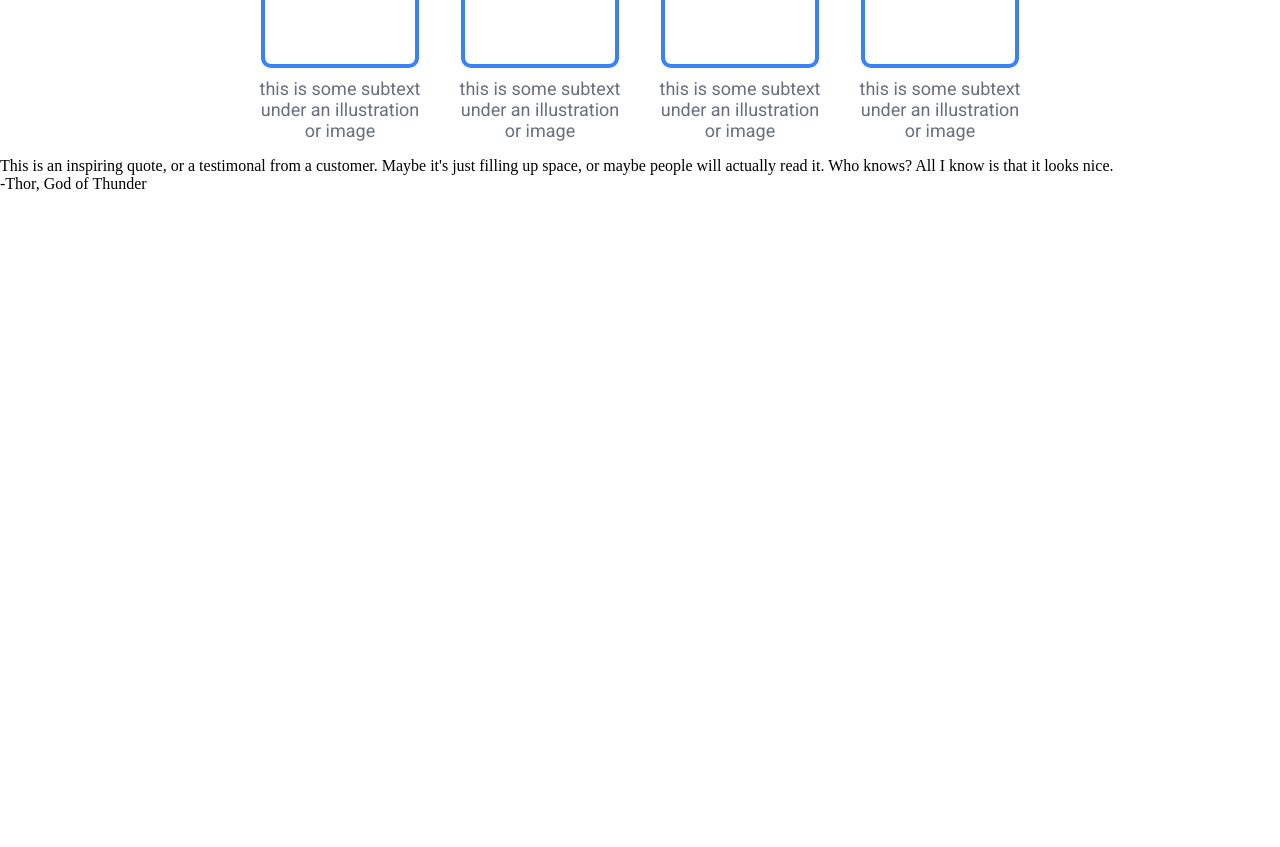
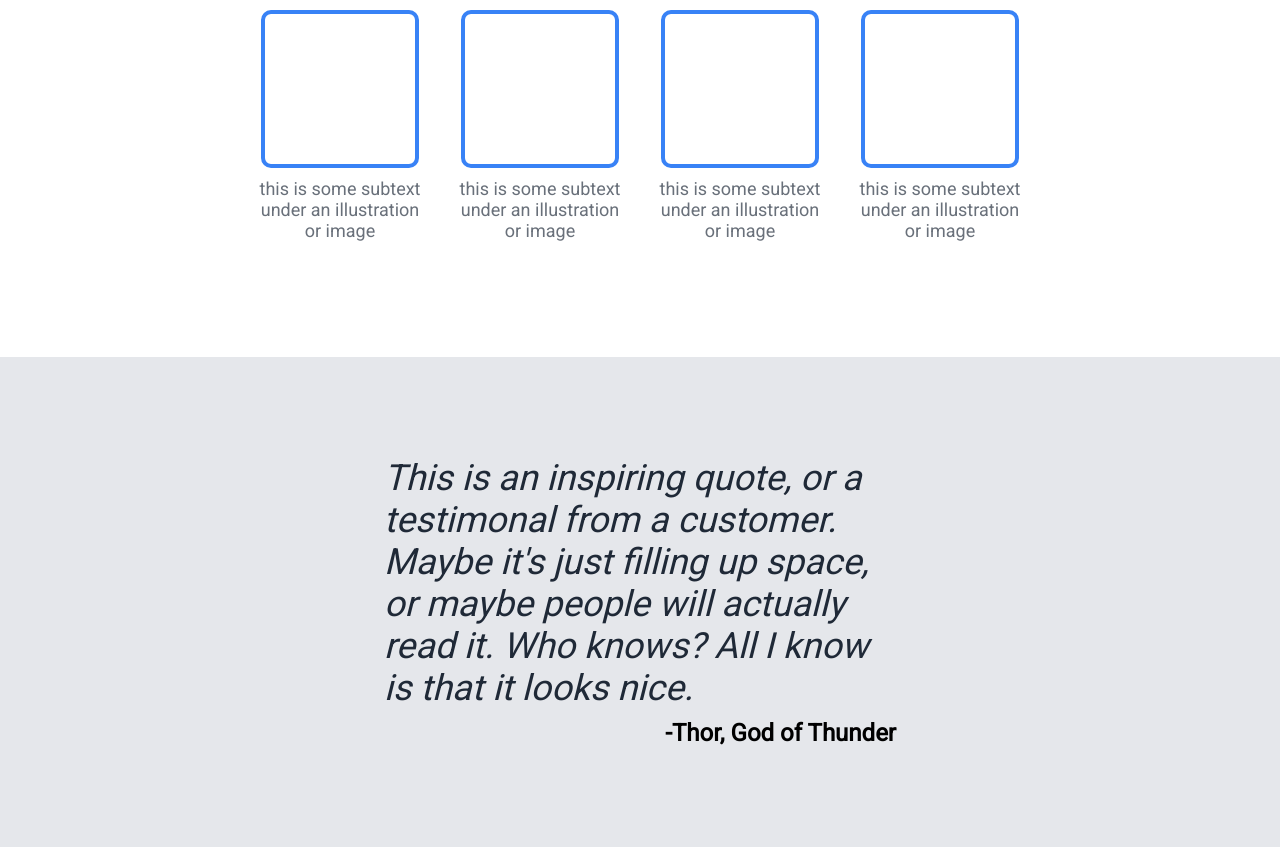
Before and after one commit to mbazzo1993/project-landing-page, a plain HTML site: page index.html in a window 1280 px wide. Shown: the part 656-1503 px from the top of the page. Before the commit the page ends 849 px from the top, so only its background shows below. Drawn offline with Linux system fonts and the light colour scheme.

Commit message:
feat: add styling for quote section
NOTE: also added padding to section 2 (random info section)

```diff
--- a/style.css
+++ b/style.css
@@ -123,7 +123,7 @@ ul {
     flex-direction: column;
     align-items: center;
     justify-content: center;
-    margin-top: 0px;
+    padding: 100px;
 }
 
 #section-1-header {
@@ -163,6 +163,36 @@ ul {
     color: rgb(105, 112, 122);
 }
 
+#section-2 {
+    display: flex;
+    flex-direction: column;
+    align-items: center;
+    justify-content: center;
+    background-color: #E5E7EB;
+}
+
+#quote-container {
+    width: 40%;
+    padding: 100px;
+}
+
+#quote {
+    font-family: 'Roboto', sans-serif;
+    font-size: 36px;
+    font-weight: 300;
+    font-style: italic;
+    color: #1F2937;
+}
+
+#attribution {
+    display: flex;
+    justify-content: flex-end;
+    margin-top: 10px;
+    font-family: 'Roboto', sans-serif;
+    font-size: 24px;
+    font-weight: 800;
+}
+
 #footer {
     align-self: flex-end;
 }
```
